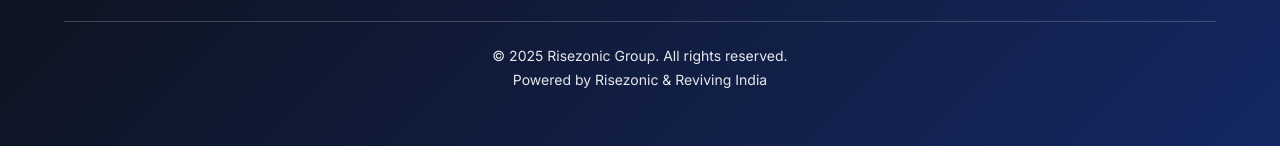
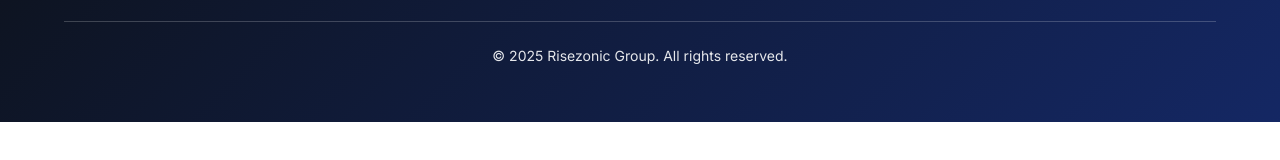
Before and after one commit to Ashish-Kaintura/AI-Risezonic-Two, a React (Vite) app: page /legal-policy in a window 1280 px wide. Shown: the part 335-495 px from the top of the page. Built offline with nearby package versions, Linux system fonts and the light colour scheme.

Commit message:
contet update

```diff
--- a/src/components/Footer.jsx
+++ b/src/components/Footer.jsx
@@ -133,9 +133,9 @@
           <p className="text-sm text-gray-200">
             © {new Date().getFullYear()} Risezonic Group. All rights reserved.
           </p>
-          <p className="text-sm text-gray-200">
+          {/* <p className="text-sm text-gray-200">
             Powered by Risezonic & Reviving India
-          </p>
+          </p> */}
         </div>
       </div>
     </footer>
```
